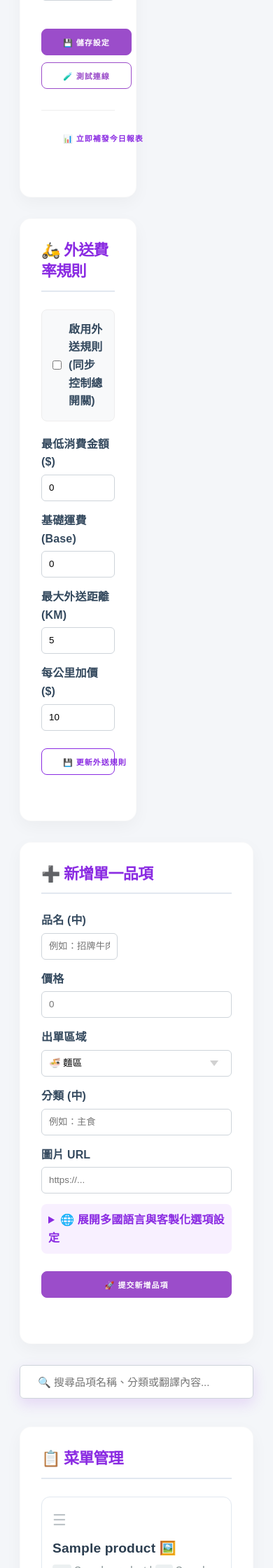
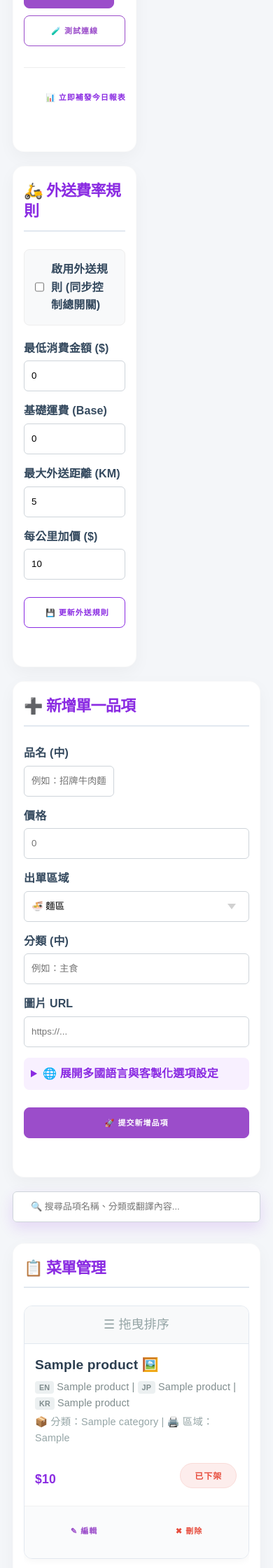
Before and after one commit to d11219208-del/qr, a Flask app: page /admin/ in a window 390 px wide. Shown: the part 920-3160 px from the top of the page at 70% size. Run offline with Flask 3, Linux system fonts and the light colour scheme; a database or web service that is not in the repository returns one stand-in record (values such as "Sample title"); some libraries are stand-ins or nearby versions.

Commit message:
Update admin.html
手機版 (RWD) 優化重點包括：

觸控區域放大：所有的按鈕、輸入框皆符合行動裝置建議的最小觸控高度 (44px)，避免誤觸。

卡片式菜單列表 (Card UI)：將原本在手機上會擠成一團的表格，重新設計成漂亮的獨立卡片。拖曳排序按鈕被獨立置於卡片頂部，操作更直覺；編輯與刪除按鈕採用左右並排的滿版設計。

頂部導覽列優化：在手機版將「餐廳系統後台」標題與「廚房看板」按鈕改為上下排列並滿版顯示，解決擁擠問題。

置頂搜尋列瘦身：在手機上稍微縮小搜尋列的高度與字體，避免佔據過多螢幕畫面。

```diff
--- a/templates/admin.html
+++ b/templates/admin.html
@@ -2,7 +2,7 @@
 <html lang="zh-TW">
 <head>
     <meta charset="UTF-8">
-    <meta name="viewport" content="width=device-width, initial-scale=1.0">
+    <meta name="viewport" content="width=device-width, initial-scale=1.0, maximum-scale=1.0, user-scalable=no">
     <title>餐廳後台管理系統</title>
     <link rel="stylesheet" href="https://cdnjs.cloudflare.com/ajax/libs/milligram/1.4.1/milligram.min.css">
     <script src="https://cdnjs.cloudflare.com/ajax/libs/Sortable/1.14.0/Sortable.min.js"></script>
@@ -67,16 +74,16 @@
            ========================================== */
         .sticky-header {
             position: sticky;
-            top: 15px; /* 距離頂部留白，營造懸浮感 */
+            top: 15px;
             z-index: 1000;
             margin-bottom: 25px;
         }
         .sticky-header input {
             background: rgba(255, 255, 255, 0.95) !important;
-            backdrop-filter: blur(10px); /* 毛玻璃效果 */
+            backdrop-filter: blur(10px);
             box-shadow: 0 8px 20px rgba(138, 43, 226, 0.15);
             border: 2px solid var(--primary);
-            border-radius: 50px; /* 圓角搜尋框 */
+            border-radius: 50px;
             height: 4.8rem;
             font-size: 1.5rem;
             padding: 0 25px;
@@ -194,21 +198,93 @@
         .close-btn:hover { color: var(--danger); }
 
         /* ==========================================
-           8. 行動裝置響應式 (RWD)
+           8. 行動裝置響應式 (RWD) 深度優化
            ========================================== */
         @media (max-width: 768px) {
+            /* 縮小容器與卡片邊距，爭取更多螢幕空間 */
+            .container { padding: 15px 10px; }
+            .card { padding: 20px 15px; margin-bottom: 20px; }
+
+            /* 頂部導覽列改為垂直排列 */
+            .top-bar { flex-direction: column; align-items: flex-start; gap: 15px; }
+            .top-bar h2 { font-size: 2.2rem; }
+            .top-bar .button { width: 100%; text-align: center; }
+
+            /* 確保所有的輸入框與按鈕符合觸控友善大小 */
+            input, select, button, .button { min-height: 44px; }
+            .btn-sm { min-height: 36px; line-height: 36px; padding: 0 20px; }
+
+            /* 搜尋列縮小與重新定位 */
+            .sticky-header { top: 10px; margin-bottom: 15px; }
+            .sticky-header input { height: 4.4rem; font-size: 1.3rem; border-radius: 12px; }
+
+            /* 動作按鈕滿版 (Excel 匯出/匯入/清空等) */
+            .row .column a.button, .row .column button.button { width: 100%; margin-bottom: 10px; }
+
+            /* --- 菜單列表轉卡片式設計 (Card UI) --- */
             table, thead, tbody, th, td, tr { display: block; }
-            thead tr { position: absolute; top: -9999px; left: -9999px; } /* 隱藏表頭 */
-            tr { margin-bottom: 15px; padding: 15px; border: 1px solid var(--border-color); border-radius: 12px; background: #fff; box-shadow: 0 2px 5px rgba(0,0,0,0.02); }
-            td { border: none; padding: 8px 0; position: relative; }
-            td:last-child { text-align: right; } /* 將操作按鈕靠右 */
-            .handle { display: inline-block; padding: 0 10px 0 0; }
+            thead tr { position: absolute; top: -9999px; left: -9999px; }
+
+            tr.product-row {
+                margin-bottom: 20px;
+                padding: 0;
+                border: 1px solid var(--border-color);
+                border-radius: 12px;
+                background: #fff;
+                box-shadow: 0 4px 10px rgba(0,0,0,0.03);
+                overflow: hidden; /* 確保圓角不被內容蓋住 */
+            }
+
+            td { border: none; padding: 12px 15px; position: relative; }
+
+            /* 第 1 欄：拖曳控制區塊轉為頂部橫幅 */
+            td.handle {
+                background: #f8f9fa;
+                border-bottom: 1px solid var(--border-color);
+                padding: 12px 15px;
+                text-align: center;
+                color: #95a5a6;
+                width: 100%;
+                font-size: 18px;
+            }
+
+            /* 第 2 欄：品項名稱與資訊 */
+            td:nth-child(2) { padding-top: 15px; }
+
+            /* 第 3、4 欄：價格與狀態按鈕 (水平並排) */
+            td:nth-child(3) {
+                display: inline-block;
+                width: 50%;
+                font-size: 1.4rem;
+                padding-bottom: 15px;
+            }
+            td:nth-child(4) {
+                display: inline-block;
+                width: 48%;
+                text-align: right;
+                padding-bottom: 15px;
+            }
+
+            /* 第 5 欄：操作按鈕區 (編輯、刪除左右平分滿版) */
+            td:last-child {
+                display: flex;
+                gap: 10px;
+                border-top: 1px solid #f1f1f1;
+                background: #fafbfc;
+                padding: 15px;
+            }
+            td:last-child a.button {
+                flex: 1;
+                margin: 0;
+                text-align: center;
+                padding: 0;
+            }
         }
     </style>
 </head>
 <body>
     <div class="container">
-        <div style="display: flex; justify-content: space-between; align-items: center; margin-bottom: 20px;">
+        <div class="top-bar">
             <h2 style="margin: 0; font-weight: 700; color: var(--text-main);">🍴 餐廳系統後台</h2>
             <a href="/kitchen" class="button button-outline" style="border-radius: 20px;">👨‍🍳 廚房看板</a>
         </div>
@@ -372,7 +448,7 @@
                     <tbody id="menu-list">
                         {% for p in prods %}
                         <tr data-id="{{ p[0] }}" class="product-row">
-                            <td class="handle" title="拖曳以排序">☰</td>
+                            <td class="handle" title="拖曳以排序">☰ 拖曳排序</td>
                             <td>
                                 <div class="prod-name">{{ p[1] }} {% if p[7] %}🖼️{% endif %}</div>
                                 <div class="prod-info">
@@ -389,9 +465,9 @@
                                     {{ '上架中' if p[4] else '已下架' }}
                                 </button>
                             </td>
-                            <td style="text-align: center;">
+                            <td>
                                 <a href="/admin/edit_product/{{ p[0] }}" class="button button-clear" style="padding: 0 10px;">✎ 編輯</a>
-                                <a href="/admin/delete_product/{{ p[0] }}" class="button button-clear" style="color:var(--danger); padding: 0 10px;" onclick="return confirm('確定刪除此品項?')">✖</a>
+                                <a href="/admin/delete_product/{{ p[0] }}" class="button button-clear" style="color:var(--danger); padding: 0 10px;" onclick="return confirm('確定刪除此品項?')">✖ 刪除</a>
                             </td>
                         </tr>
                         {% endfor %}
@@ -473,7 +549,7 @@
 
         // 2. AJAX 設定開關 (全店營業 / 外送總開關)
         function toggleConfig(key, btn, textOn, textOff) {
-            btn.style.opacity = '0.5'; // 點擊時半透明示意載入中
+            btn.style.opacity = '0.5';
             fetch('/admin/toggle_config', {
                 method: 'POST',
                 headers: { 'Content-Type': 'application/json' },
@@ -523,18 +598,16 @@
         document.getElementById('productSearch').addEventListener('input', e => {
             let v = e.target.value.toLowerCase();
             document.querySelectorAll('.product-row').forEach(r => {
-                // 若輸入的文字存在於該列的文字中，則顯示，否則隱藏
                 r.style.display = r.innerText.toLowerCase().includes(v) ? '' : 'none';
             });
         });
 
         // 5. 初始化拖曳排序 (SortableJS)
         Sortable.create(document.getElementById('menu-list'), {
-            handle: '.handle', // 僅允許點擊 ☰ 符號拖曳
+            handle: '.handle',
             animation: 150,
-            ghostClass: 'sortable-ghost', // 拖曳時的陰影效果（可選）
+            ghostClass: 'sortable-ghost',
             onEnd: function() {
-                // 拖曳結束後抓取所有列的 data-id 並傳送至後端
                 let order = Array.from(document.querySelectorAll('#menu-list tr')).map(r => r.getAttribute('data-id'));
                 fetch('/admin/reorder_products', {
                     method: 'POST',
@@ -563,11 +634,10 @@
             } else {
                 area.style.display = 'none';
                 inputs.forEach(i => i.required = false);
-                inputs.forEach(i => i.value = ''); // 清除已選取的日期
+                inputs.forEach(i => i.value = '');
             }
         }
 
-        // 提交刪除訂單表單前的雙重確認機制
         function confirmOrderDelete() {
             var mode = document.querySelector('input[name="delete_mode"]:checked').value;
             if (mode === 'all') {
```
Also changed, not shown: other parts of templates/admin.html (+17 -17 lines).
